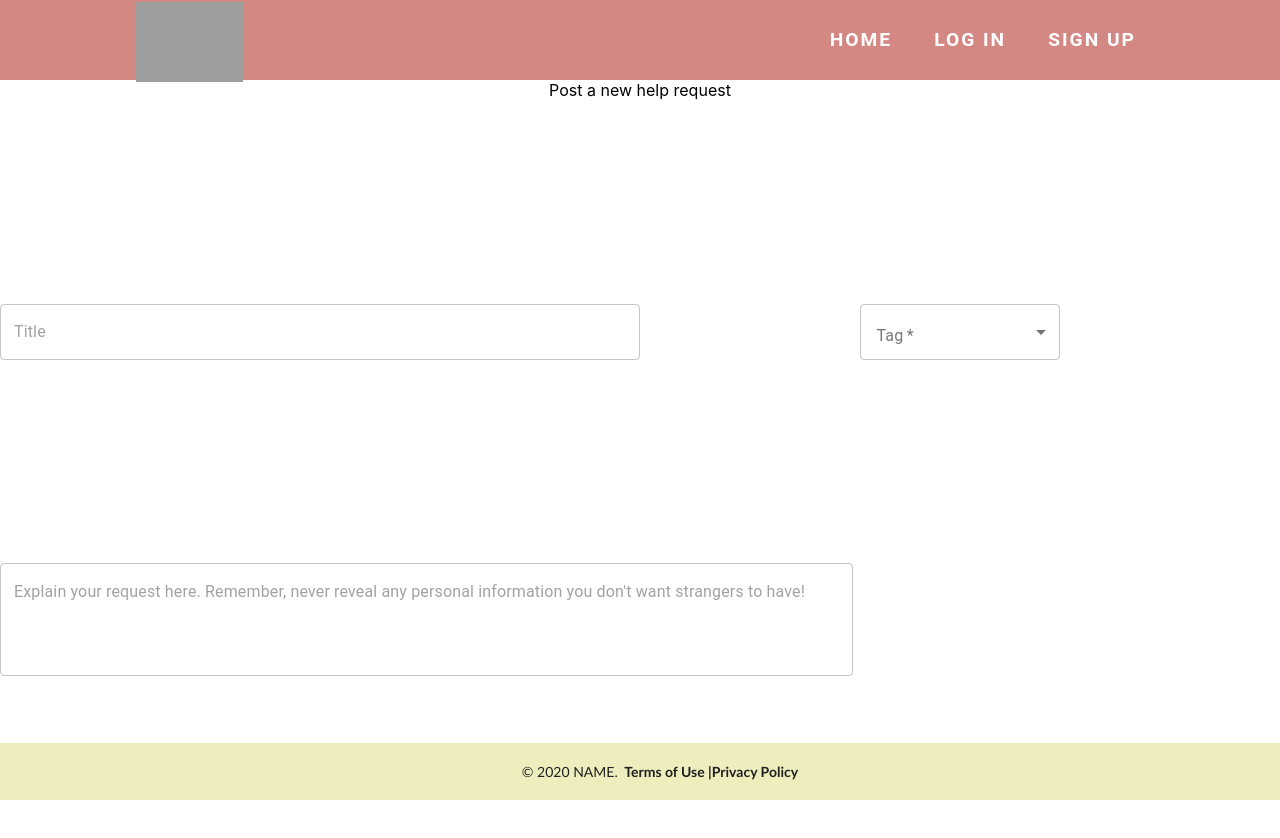
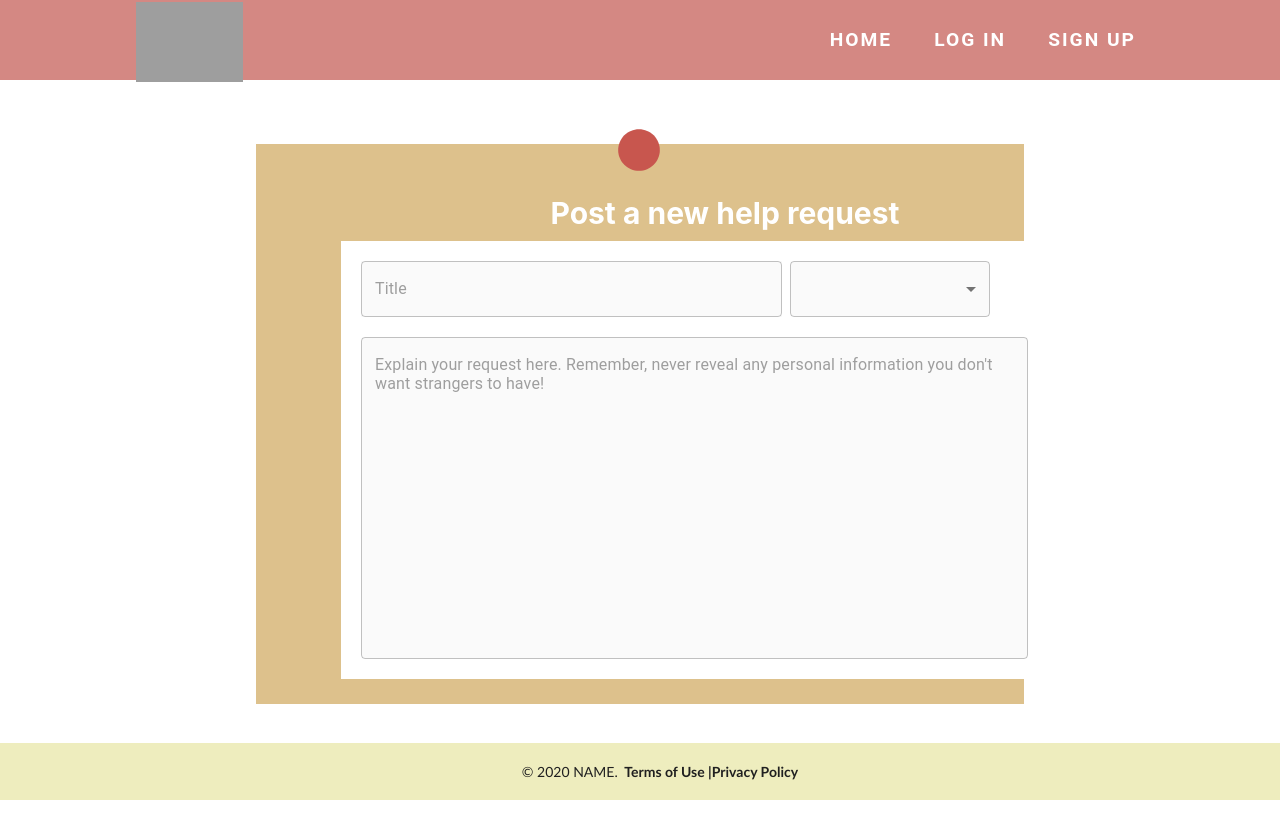
Before and after one commit to antinoni/techtogether, a React (Create React App) app in the folder client/: page /newpost in a window 1280 px wide. Shown: the top 838 px of the page. After the commit the page ends 800 px from the top, so only its background shows below. Built offline with nearby package versions, Linux system fonts and the light colour scheme; grey boxes are pictures that could not be loaded.

Commit message:
create newpost

```diff
--- a/client/src/components/NewPostComponent.js
+++ b/client/src/components/NewPostComponent.js
@@ -20,10 +20,24 @@ import Select from '@material-ui/core/Select';
 const useStyles = makeStyles((theme) => ({
 	root: {
         height: '100vh',
+        height:"70vh",
+        marginLeft:"20%",
+        marginTop:"5%",
+        backgroundColor:"#DDC18C",
+        width:"60%"
     },
     formControl: {
         minWidth: 200,
         paddingLeft: -10
+    },
+    icon: {
+        color:"#C8564E",
+        position:"absolute",
+        display: 'flex',
+        alignItems: 'center',
+        marginTop: '-1.5%',
+        marginLeft:"28%",
+        fontSize: "50px"
     }
 }));
 
@@ -35,12 +49,14 @@ const Newpost = ({ isAuthenticated }) => {
 
     return (
         <Grid container component="main" className={classes.root}>
-            <Grid item xs={12}>
-                <div className="panel-body">
-                   Post a new help request
-                </div>
+            <center><LensIcon className={classes.icon} /></center>
+            <Grid cointainer>
+                <Grid item style={{marginLeft:"170px",marginTop:"25px",fontSize:"30px", fontWeight:"bold",color:"white"}}>
+                    <center>Post a new help request</center>
                 </Grid>
-            <Grid item xs={10} sm={6} spacing={5}>
+                <Grid container style={{backgroundColor:"white", padding:"20px",marginLeft:"85px",marginTop: "10px"}}>
+                    <Grid container spacing={1}>
+                        <Grid item xs={7} style={{borderRadius:"4px"}}>
                             <TextField
                                 variant="outlined"
                                 autoComplete="title"
@@ -48,16 +64,20 @@ const Newpost = ({ isAuthenticated }) => {
                                 required
                                 fullWidth
                                 id="title"
-                    label=""
                                 placeholder="Title"
+                                style={{backgroundColor:"#fafafa"}}
                             />
                         </Grid>
-            <Grid item xs={10} sm={6} spacing={5}>
+                        <Grid item style={{borderRadius:"4px"}}>
                             <FormControl required className={classes.formControl}>
-                    <InputLabel>&nbsp;&nbsp;&nbsp;&nbsp;Tag</InputLabel>
+                                <InputLabel>Tag</InputLabel>
                                 <Select
                                 variant="outlined"
+                                name="tag"
+                                required
+                                id="tag"
                                 onChange={handleChange}
+                                style={{backgroundColor:"#fafafa"}}
                                 >
                                 <MenuItem value="">
                                     <em>None</em>
@@ -72,18 +92,18 @@ const Newpost = ({ isAuthenticated }) => {
                                 </Select>
                             </FormControl>
                         </Grid>
-            <Grid item xs={12} md={8}>
-                <div className="panel-body">
+                    </Grid>
+                    <Grid item xs={11} style={{borderRadius:"4px",backgroundColor:"#fafafa",marginTop:"20px"}}>
                             <TextField
                                 id="outlined-multiline-static"
-                        label=""
                                 fullWidth
                                 multiline
-                        rows={4}
+                                rows={15}
                                 placeholder="Explain your request here. Remember, never reveal any personal information you don't want strangers to have!"
                                 variant="outlined"
                             />
-                </div>
+                    </Grid>
+                </Grid>
             </Grid>
         </Grid>
     );
```
Lines whose indentation alone changed are shown as unchanged.
